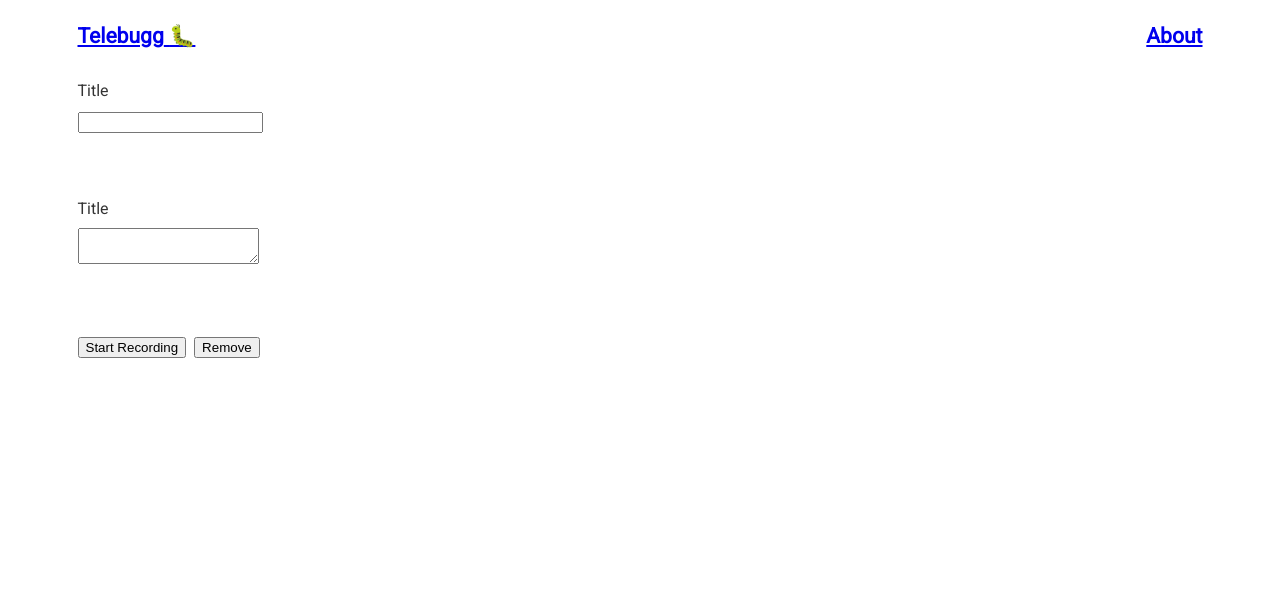
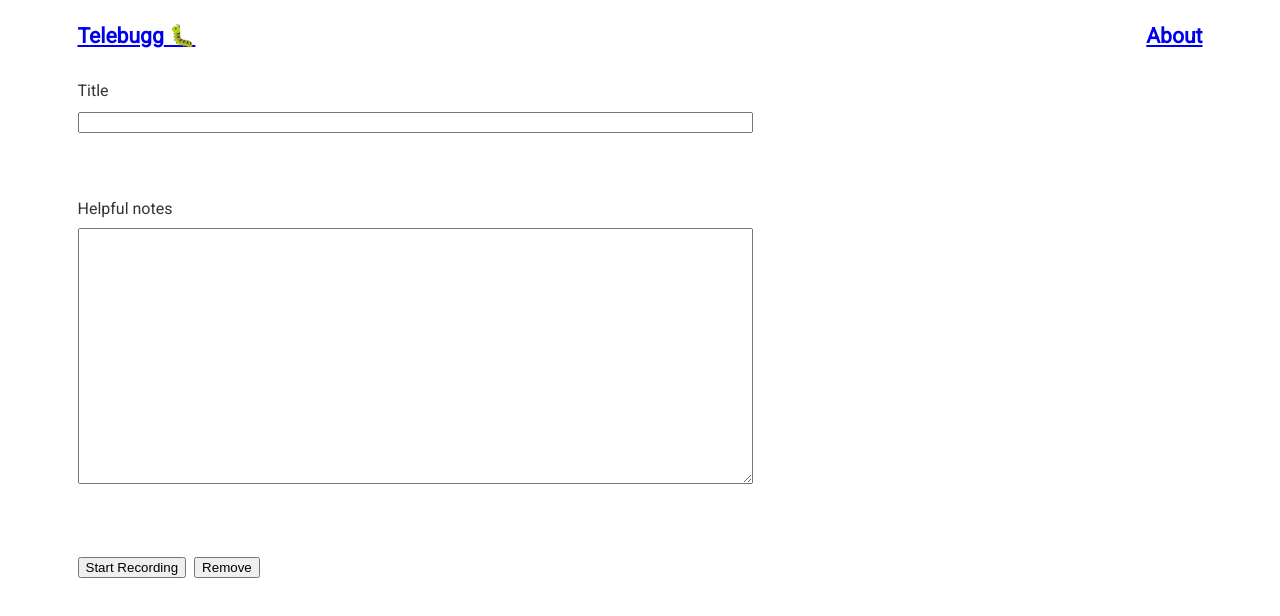
Before and after one commit to jhamPac/telebugg, a Gatsby site: page /app/p/view in a window 1280 px wide. Shown: the top 616 px of the page. Built offline with nearby package versions, Linux system fonts and the light colour scheme; Gatsby itself is replaced by a stand-in of ours.

Commit message:
Final touches on post view

```diff
--- a/src/pages/app/p/view.js
+++ b/src/pages/app/p/view.js
@@ -15,8 +15,8 @@ export default function PView(props) {
                     <input id="title" name="title" />
                 </div>
                 <div>
-                    <label htmlFor="description">Title</label>
-                    <textarea id="description" name="title" />
+                    <label htmlFor="description">Helpful notes</label>
+                    <textarea id="description" name="title" style={{ height: '256px' }} />
                 </div>
             </InputsContainer>
             <SRContainer>
@@ -57,6 +57,7 @@ const InputsContainer = styled.div`
     input,
     textarea {
         display: inline-block;
+        width: 100%;
     }
 
     input {
```
